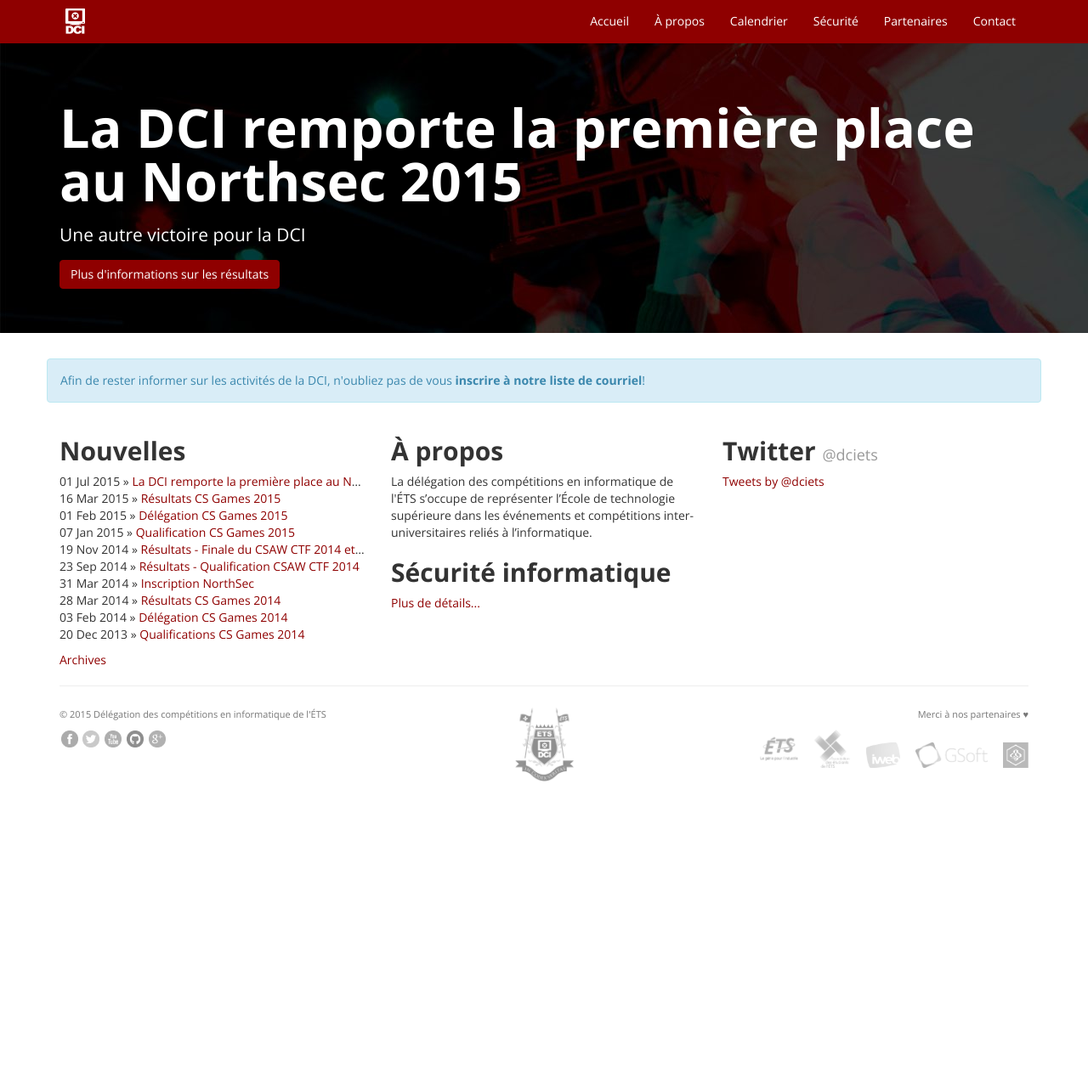
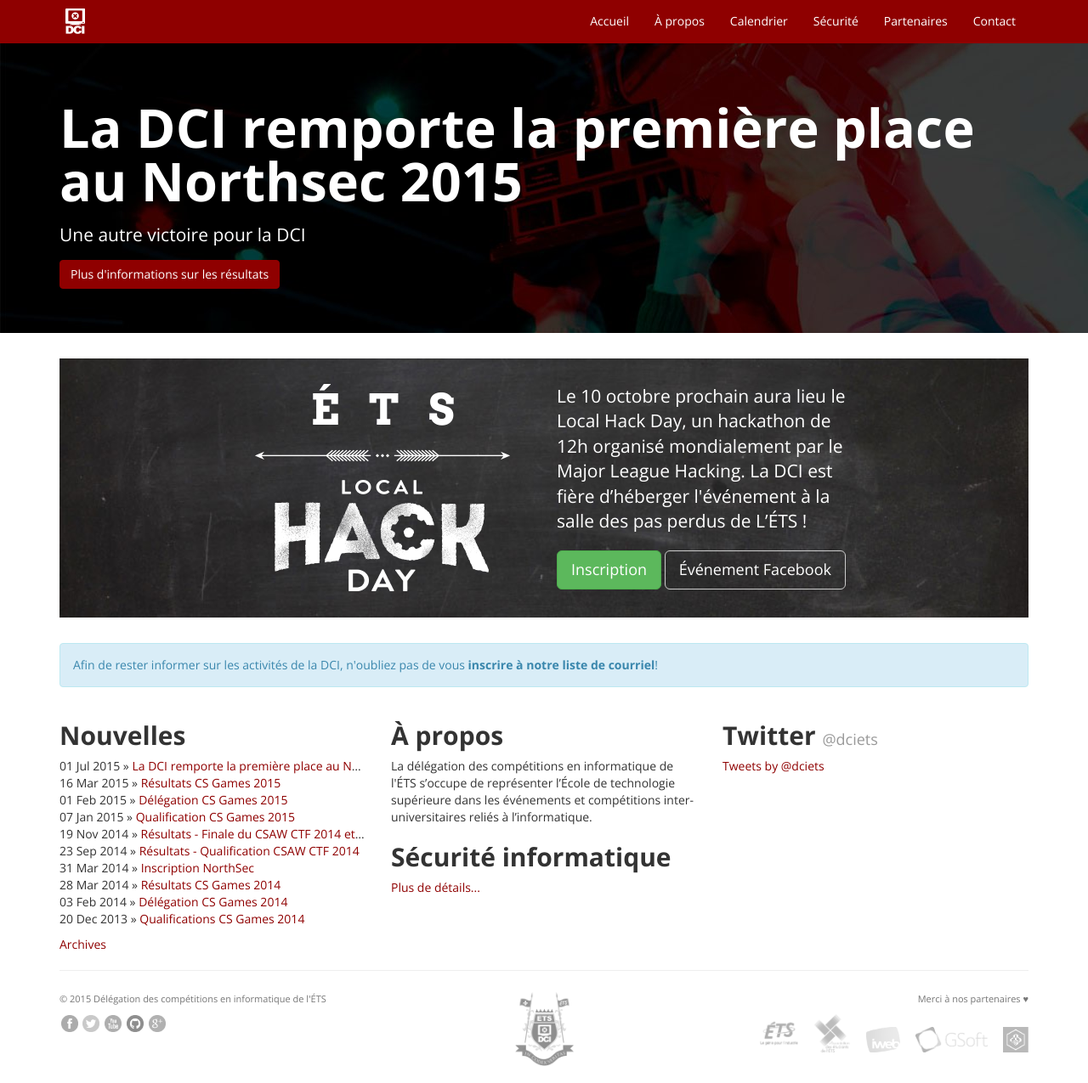
Before and after one commit to dciets/dciets.github.io, a Jekyll site: the page built from index.html, in a window 1280 px wide and 1275 px high. Shown: the whole window at 85% size. Built offline with Jekyll 4.4.1, drawn with Linux system fonts in a browser that asks for light colours; Markdown is read by kramdown in place of the engine named in the settings; comment, search, counter and statistics services are not loaded.

Commit message:
Promotion du Local Hack Day

```diff
--- a/css/main.css
+++ b/css/main.css
@@ -315,3 +315,38 @@
     width: 30px;
     text-align: left;
 }
+
+/* Local Hack Day */
+#local-hack-day {
+  margin-bottom: 30px;
+  color: white;
+}
+
+#local-hack-day .background {
+  background-image: url(../img/local_hack_day_bg.jpg);
+  background-size: cover;
+  background-repeat: no-repeat;
+  padding: 0 15px;
+}
+
+#local-hack-day h2 {
+  text-indent: -999999px;
+  background-image: url(../img/local_hack_day.png);
+  display: block;
+  width: 100%;
+  height: 245px;
+  max-width: 100%;
+  background-size: auto 100%;
+  background-repeat: no-repeat;
+  background-position: center center;
+  margin: 30px 0;
+}
+
+#local-hack-day .btn-default {
+  color: white;
+  background-color: transparent;
+}
+
+#local-hack-day .height {
+  margin: 30px 0;
+}
--- a/index.html
+++ b/index.html
@@ -9,9 +9,42 @@
     <a class='btn btn-primary btn-md' href='/news/2015/07/01/la-dci-remport-la-premiere-place-au-northsec/'>Plus d'informations sur les r&eacute;sultats</a>
   </div>
 </div>
+
 <div class='container'>
   <div class='row'>
-    <div class="alert alert-info">Afin de rester informer sur les activit&eacute;s de la DCI, n'oubliez pas de vous <strong><a href='https://groups.google.com/forum/#!forum/dciets/join'>inscrire &agrave; notre liste de courriel</a></strong>!</div>
+
+    <!-- #local-hack-day -->
+    <div class="col-xs-12" id="local-hack-day">
+      <div class="background">
+        <div class="row">
+          <div class="col-md-4 col-md-offset-2">
+            <h2>ÉTS - Local Hack Day</h2>
+          </div>
+          <div class="col-md-4">
+            <div class="height">
+              <p class="lead">
+                Le 10 octobre prochain aura lieu le Local Hack Day, un hackathon de 12h organisé mondialement par le Major League Hacking.
+                La DCI est fière d’héberger l'événement à la salle des pas perdus de L’ÉTS !
+              </p>
+              <p>
+                <a class="btn btn-lg btn-success" href="http://localhackday.mlh.io/#/cities/montreal-98a9f70a-408f-48c9-b274-9cb9456f42d3/register">
+                  Inscription
+                </a>
+                <a class="btn btn-lg btn-default" href="https://www.facebook.com/events/510489315793979/">
+                  Événement Facebook
+                </a>
+              </p>
+            </div>
+          </div>
+        </div>
+      </div>
+    </div>
+
+    <!-- /#local-hack-day -->
+
+    <div class="col-xs-12">
+      <div class="alert alert-info">Afin de rester informer sur les activit&eacute;s de la DCI, n'oubliez pas de vous <strong><a href='https://groups.google.com/forum/#!forum/dciets/join'>inscrire &agrave; notre liste de courriel</a></strong>!</div>
+    </div>
   </div>
   <div class='row'>
     <div class='col-md-4 posts'>
```
Also changed, not shown: img/local_hack_day.png (added), img/local_hack_day_bg.jpg (added).
